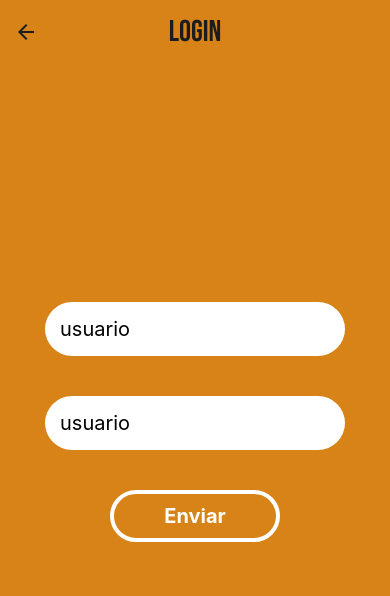
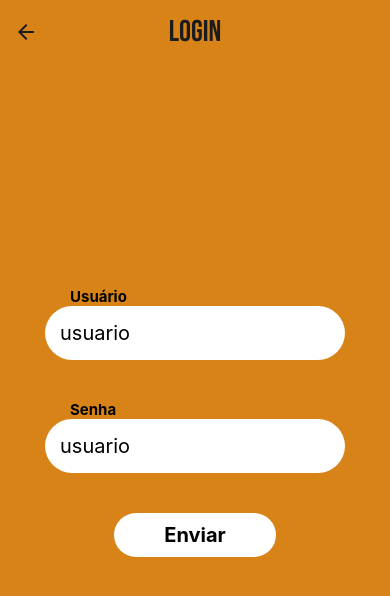
Before and after one commit to Challengers-2-O-Retorno/VOM-Hive-Mobile, a React Native app: screen / in a window 390 px wide. Both pictures are taken after a click on the button "Acesse a plataforma". Shown: the top 596 px of the page. Built offline with nearby package versions, Linux system fonts and the light colour scheme.

Commit message:
form de login reestilizado

```diff
--- a/src/screens/Login.tsx
+++ b/src/screens/Login.tsx
@@ -1,60 +1,77 @@
-import { StyleSheet, TextInput, Pressable, Text, View } from 'react-native'
-import React from 'react'
-import { SafeAreaView } from 'react-native-safe-area-context';
+import { StyleSheet, TextInput, Pressable, Text, View } from "react-native";
+import React from "react";
+import { SafeAreaView } from "react-native-safe-area-context";
+import { useState } from "react";
 
 export default function Login() {
+  const [user, setUser] = useState("");
+  const [pass, setPass] = useState("");
+
   return (
-    <SafeAreaView style={styles.main} >
-      <View style={styles.inputContainer} >
+    <SafeAreaView style={styles.main}>
+      <View style={styles.inputContainer}>
+        <View>
+          <Text style={styles.inputLabel} >Usuário</Text>
           <TextInput
             style={styles.input}
-        placeholder='usuario'
-
+            placeholder="usuario"
+            value={user}
+            onChangeText={(value) => setUser(value)}
           />
+        </View>
+        <View>
+          <Text style={styles.inputLabel} >Senha</Text>
           <TextInput
             style={styles.input}
-        placeholder='usuario'
+            placeholder="usuario"
             secureTextEntry={true}
+            value={pass}
+            onChangeText={(value) => setPass(value)}
+          />
+        </View>
 
-        />
-        <Pressable style={styles.btn} >
-          <Text style={styles.btnText} >Enviar</Text>
+        <Pressable style={styles.btn}>
+          <Text style={styles.btnText}>Enviar</Text>
         </Pressable>
       </View>
     </SafeAreaView>
-  )
+  );
 }
 
 const styles = StyleSheet.create({
-  main:{
+  main: {
     backgroundColor: "#D88318",
-    height:"100%",
+    height: "100%",
     paddingVertical: 50,
   },
-  inputContainer:{
+  inputContainer: {
     flex: 1,
     justifyContent: "center",
     alignItems: "center",
-    gap: 40
+    gap: 40,
   },
-  input:{
+  input: {
     backgroundColor: "#fff",
-    color:"#000",
+    color: "#000",
     fontSize: 20,
     width: 300,
     padding: 15,
-    borderRadius: 35
+    borderRadius: 35,
   },
-  btn:{
-    borderColor: "#fff",
-    borderWidth: 4,
+  inputLabel:{
+    paddingLeft: 25,
+    fontWeight: "bold",
+    fontSize: 15
+  },
+  btn: {
+    backgroundColor: "#fff",
     paddingVertical: 10,
     paddingHorizontal: 50,
     borderRadius: 35,
   },
-  btnText:{
+  btnText: {
     fontSize: 20,
-    color: "#fff",
-    fontWeight: "bold"
-  }
-})
+    color: "#000",
+    fontWeight: "bold",
+  },
+});
```
Lines whose indentation alone changed are shown as unchanged.
